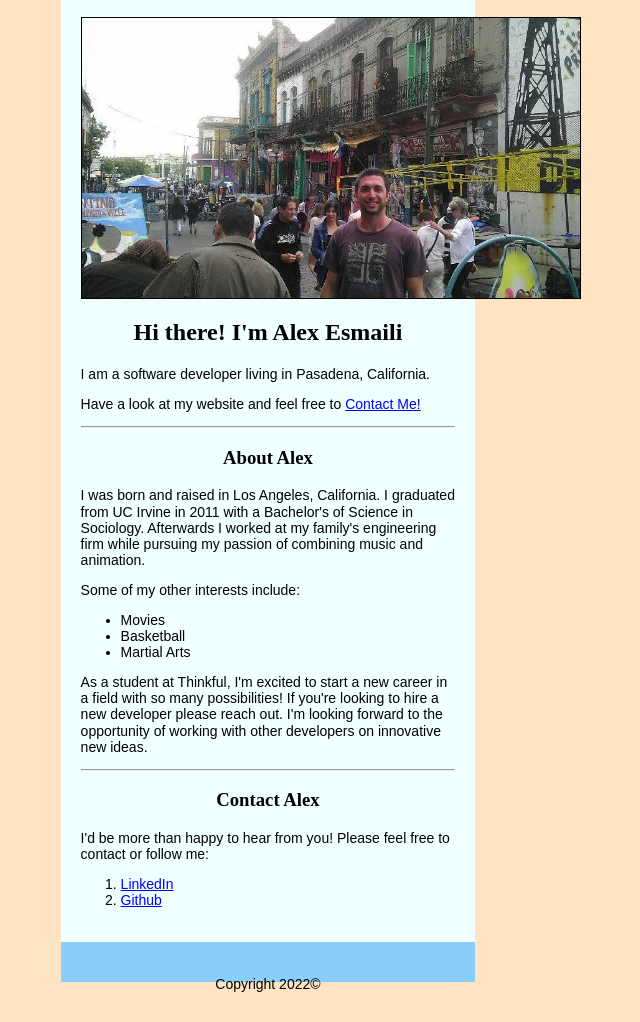
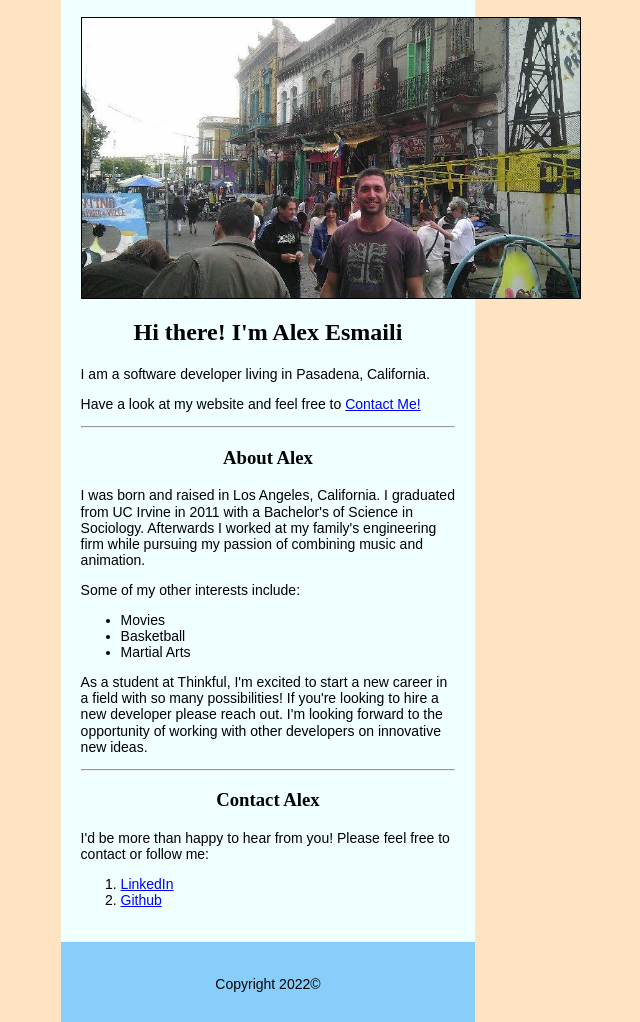
Before and after one commit to esmailia67/portfolio-webpage, a plain HTML site: page index.html in a window 1280 px wide. Shown: the part 153-1175 px from the top of the page, without its empty margins (349-989 px from the left). Before the commit the page ends 1145 px from the top, so only its background shows below. Drawn offline with nearby package versions, Linux system fonts and the light colour scheme.

Commit message:
Update styles.css

```diff
--- a/styles.css
+++ b/styles.css
@@ -57,7 +57,7 @@ footer {
   background-color: #87CEFA;
   padding: 20px;
   width: 90%;
-  height: 30px;
+  height: 80px;
 }
 
 body {
```
